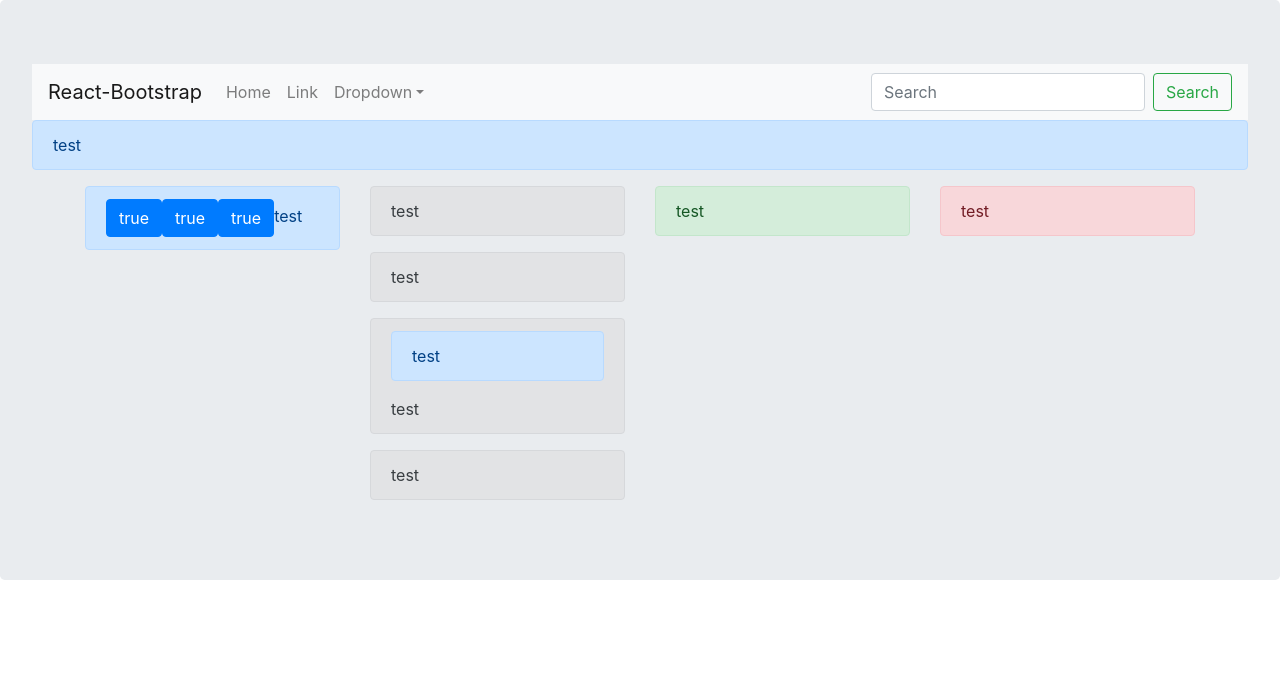
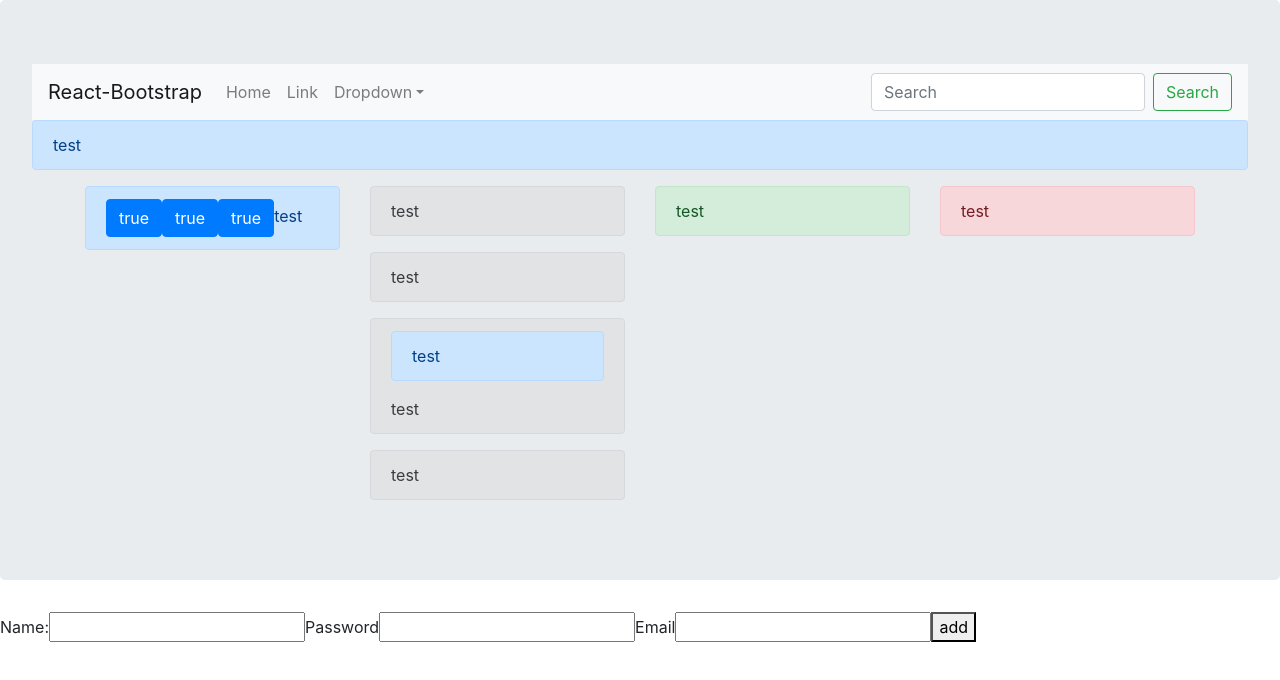
Before and after one commit to jablonskiboguslaw1/hellotreloFront, a React (Create React App) app: page / in a window 1280 px wide. Shown: the top 680 px of the page. Built offline with nearby package versions, Linux system fonts and the light colour scheme; no server answers.

Commit message:
get post communication

```diff
--- a/package.json
+++ b/package.json
@@ -6,6 +6,7 @@
     "@testing-library/jest-dom": "^5.11.6",
     "@testing-library/react": "^11.2.2",
     "@testing-library/user-event": "^12.5.0",
+    "axios": "^0.21.0",
     "bootstrap": "^4.5.3",
     "jquery": "^3.5.1",
     "react": "^17.0.1",
--- a/src/App.js
+++ b/src/App.js
@@ -6,13 +6,16 @@ import {Nav,NavDropdown,Form,FormControl,Alert,Col,Row,Container,Jumbotron,Navba
 import Board from './Board'
 import 'bootstrap/dist/css/bootstrap.min.css';
 
-
+import UserList from './Components/UserList';
+import UserInput from './Components/UserInput';
 const table = [1, 2, 3, 4]
 
 class App extends Component {
   render() {
-    return (
-      <Board/>)
+    return (<div>
+      <Board/>
+      <UserList/>
+      <UserInput/></div>)
     }
 }
 
--- /dev/null
+++ b/src/Components/UserInput.js
@@ -0,0 +1,52 @@
+import { Component } from 'react'
+import axios from 'axios'
+
+export default class UserInput extends Component {
+
+    state = {
+        email: 'Jon@snow.com',
+        name: 'jon',
+        password: 'ice'
+    };
+
+    handleChange = event => {
+        this.setState({
+            name: event.target.value,
+            email: event.target.email,
+            password: event.target.password
+        })
+
+    }
+    handleSubmit = e => {
+        e.preventDefault();
+        const user = {
+            name: this.state.name,
+            email: this.state.email,
+            password: this.state.password
+
+        }
+        axios.post(`http://localhost:8080/user`, { user })
+            .then(res => {
+                console.log(res);
+                console.log(res.data);
+            })
+    };
+
+
+    render() {
+        return (
+            <form onSubmit={this.handleSubmit}>
+                <label>Name:
+                    <input type='text' name='name' onChange={this.handleChange}></input>
+                </label>
+                <label>Password
+                    <input type='password' name='npassword' onChange={this.handleChange}></input>
+                </label>
+                <label>Email
+                    <input type='text' name='email' onChange={this.handleChange}></input>
+                </label>
+                <button type='submit'>add</button>
+            </form>
+        )
+    }
+}
--- /dev/null
+++ b/src/Components/UserList.js
@@ -0,0 +1,22 @@
+import { Component } from 'react'
+import axios from 'axios'
+
+export default class UserList extends Component {
+
+    state = {
+        users: [],
+    };
+
+    componentDidMount() {
+        axios.get(`http://localhost:8080/user`)
+            .then(res => {
+                console.log(res)
+                this.setState({ users: res.data })
+            });
+    }
+render(){
+    return(
+        <ul>{this.state.users.map(user=> <li key = {user.id}>{user.email}</li>)}</ul>
+    )
+}
+}
```
Also changed, not shown: 2 other files (tests, documents, lock files or other folders).
